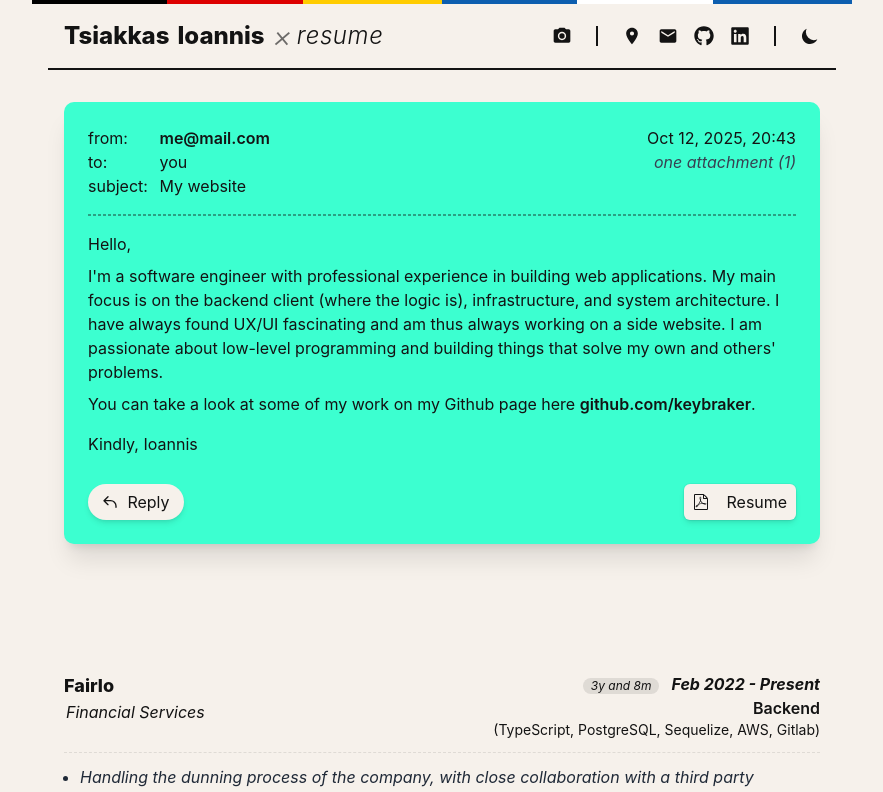
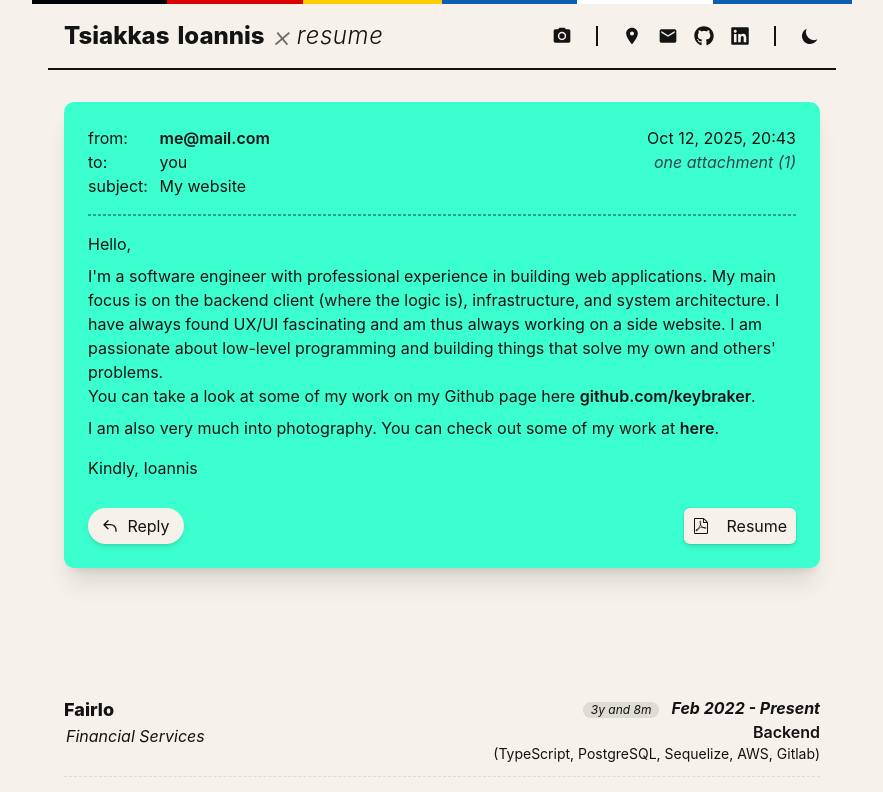
Before and after one commit to keybraker/keybraker.github.io, a Next.js app: page / in a window 1280 px wide. Shown: the top 792 px of the page, without its empty margins (198-1081 px from the left). Built offline with nearby package versions, Linux system fonts and the light colour scheme.

Commit message:
Add photography link to Email component and update description formatting

```diff
--- a/src/abilities/email.tsx
+++ b/src/abilities/email.tsx
@@ -3,6 +3,7 @@ import { HiOutlineReply } from "@react-icons/all-files/hi/HiOutlineReply";
 import { HiOutlineDownload } from "@react-icons/all-files/hi/HiOutlineDownload";
 import { useEffect, useState } from "react";
 import { description } from "@/pages";
+import Link from 'next/link';
 
 const mail = "iantsiakkas@gmail.com";
 const mailto = "mailto:" + mail;
@@ -71,7 +72,7 @@ export default function Email() {
       <div>
         <p>Hello,</p>
         <p className="mt-2 whitespace-pre-line">{description}</p>
-        <p className="mt-2 whitespace-pre-line">
+        <p className="mt-0 whitespace-pre-line">
           You can take a look at some of my work on my Github page here{" "}
           <a
             aria-label="Clicking here will take you to my github page"
@@ -84,9 +85,19 @@ export default function Email() {
           </a>
           .
         </p>
-        {/* <p className="mt-1 whitespace-pre-line">
-          If you have any ideas you wish to share with me, feel free to reply.
-        </p> */}
+
+        <p className="mt-2 whitespace-pre-line">
+          I am also very much into photography. You can check out some of my work at
+          {" "}
+          <Link
+            href="/photography"
+            aria-label="Clicking here will take you to my photography portfolio"
+            className="font-semibold hover:underline hover:text-blue-700 hover:shadow-2xl"
+          >
+            here
+          </Link>
+          .
+        </p>
 
         <p className="mt-4">Kindly, Ioannis</p>
       </div>
```
